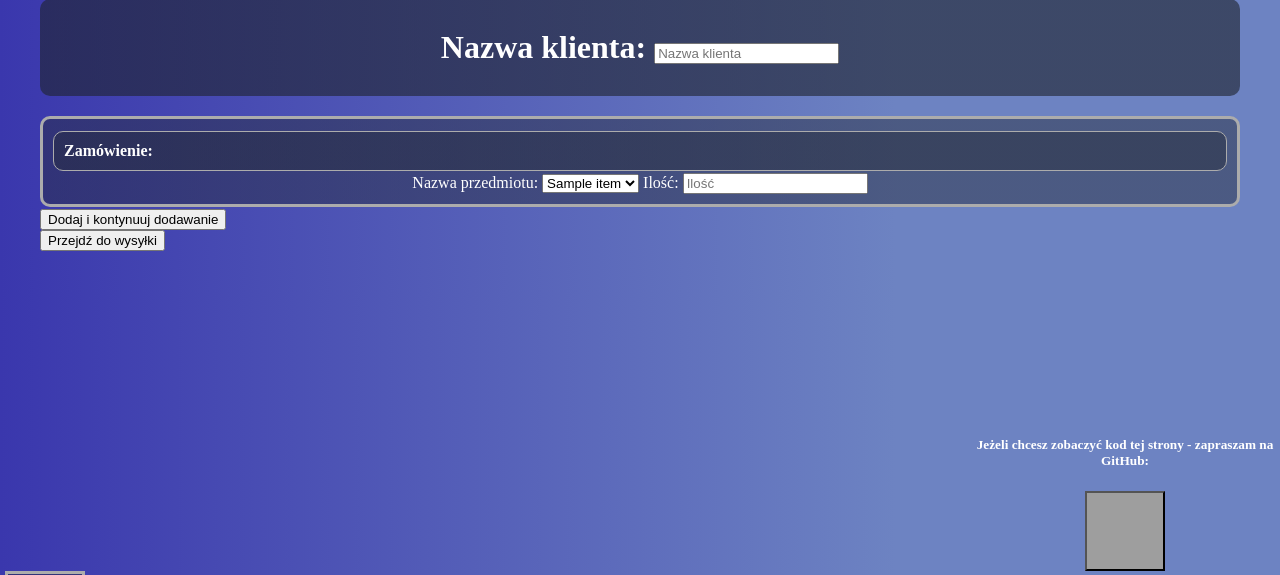
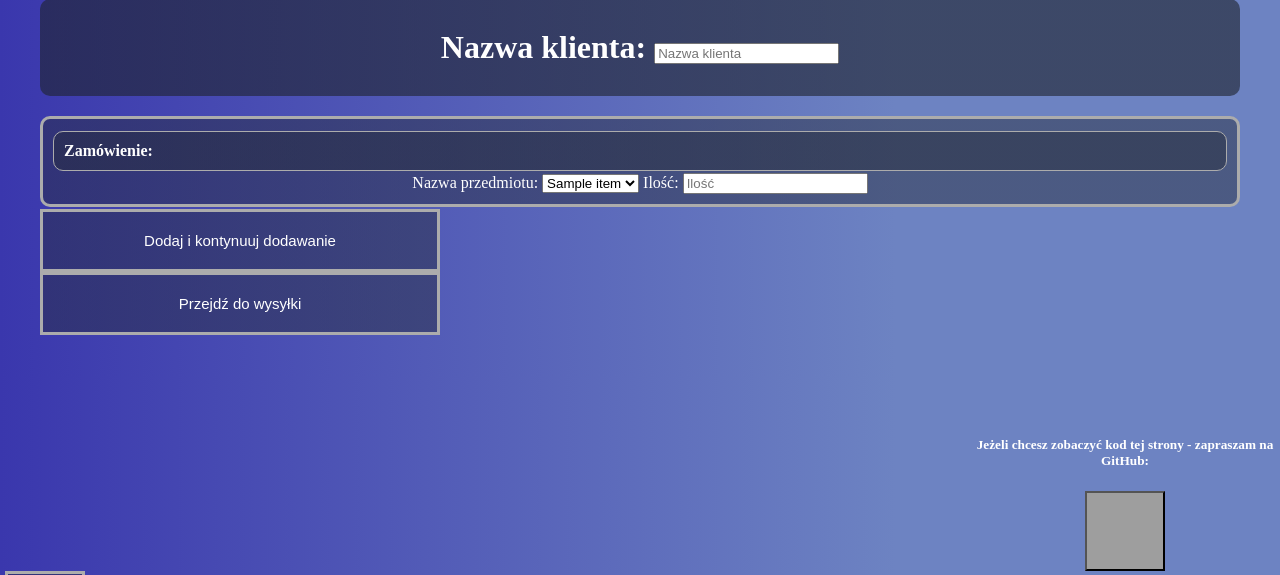
Before and after one commit to Przemek2940/Project-ERPart, a Flask app: page /order_completing in a window 1280 px wide. Shown: the part 178-753 px from the top of the page. Run offline with Flask 2, Linux system fonts and the light colour scheme; a database or web service that is not in the repository returns one stand-in record (values such as "Sample title"); some libraries are stand-ins or nearby versions; grey boxes are pictures that could not be loaded.

Commit message:
Update style.css
Dodany dodatkowy button

```diff
--- a/static/style.css
+++ b/static/style.css
@@ -26,6 +26,22 @@ p {
         background: linear-gradient(270deg, rgba(0,34,249,1) 0%, rgba(36,42,56,0.4598214285714286) 0%);
         border: 3px solid #acacac;
         font-size: 28px;
+        color: #FFFFFF;
+        padding: 20px;
+        width: 400px;
+        text-align: center;
+        -webkit-transition-duration: 0.4s; /* Safari */
+        transition-duration: 0.4s;
+        text-decoration: none;
+        overflow: hidden;
+        cursor: pointer;
+}
+.buttonadd {
+        position: relative;
+        background: rgb(0,34,249);
+        background: linear-gradient(270deg, rgba(0,34,249,1) 0%, rgba(36,42,56,0.4598214285714286) 0%);
+        border: 3px solid #acacac;
+        font-size: 15px;
         color: #FFFFFF;
         padding: 20px;
         width: 400px;
```
